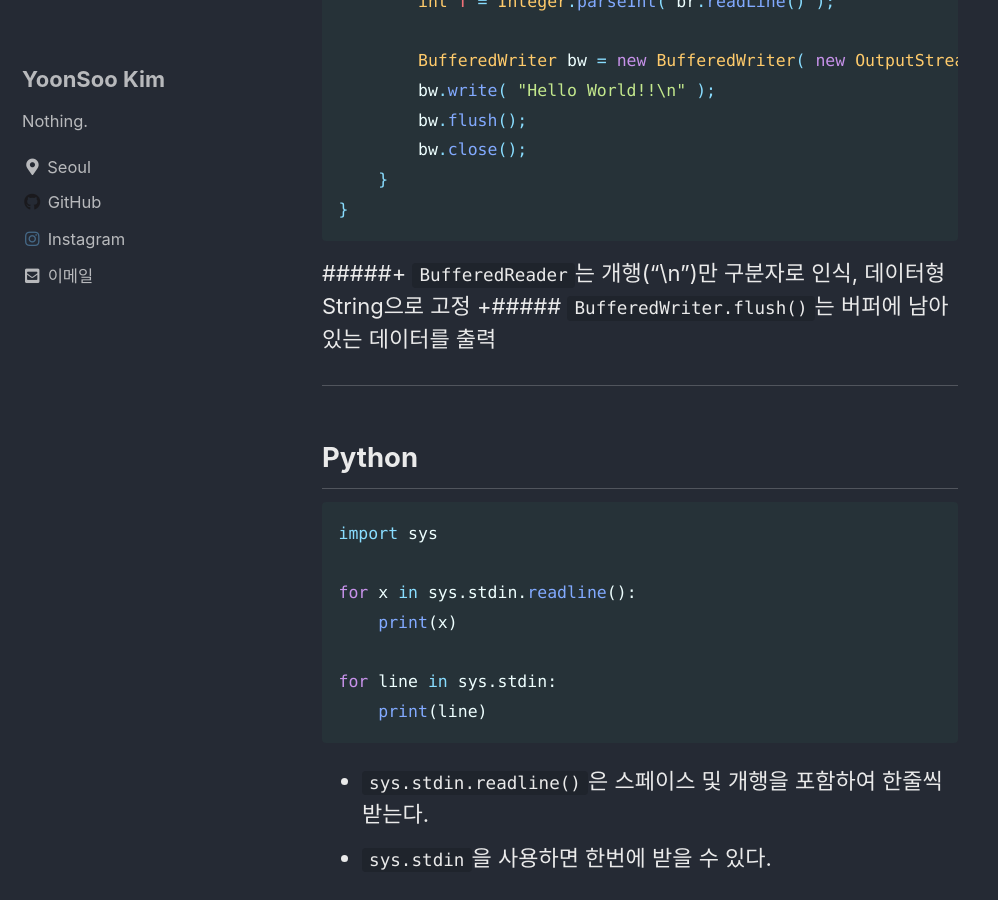
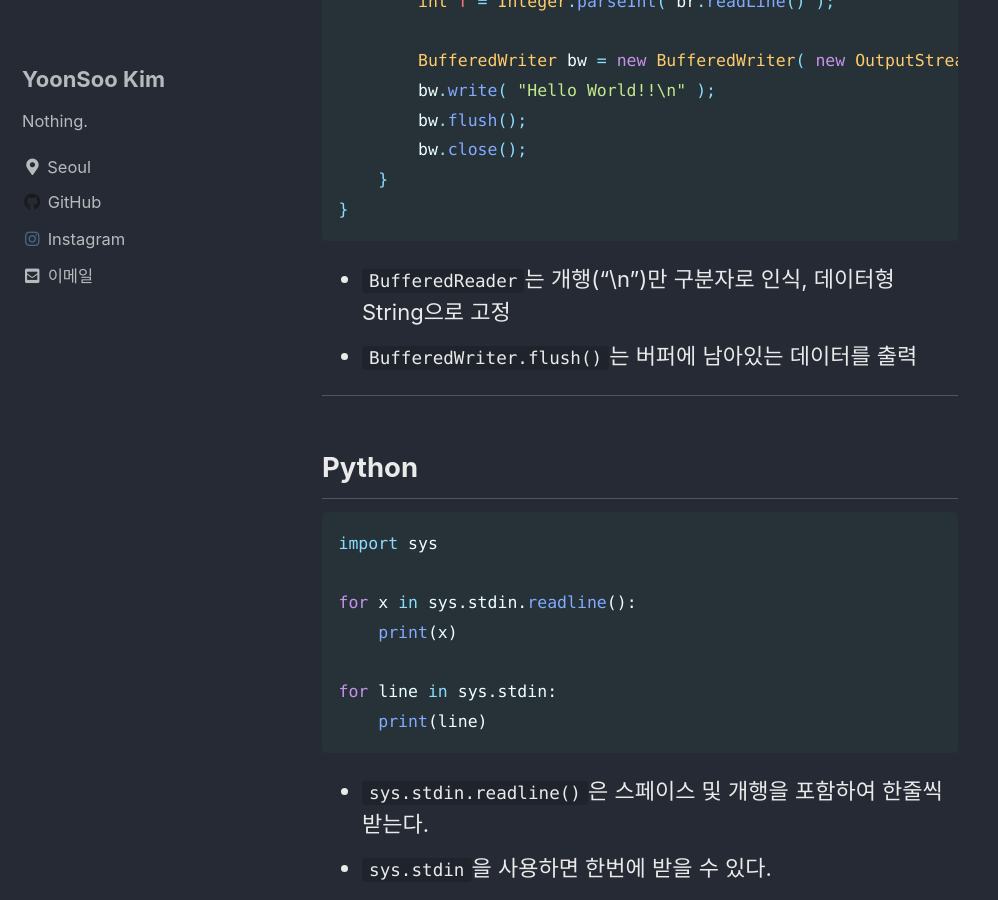
Before and after one commit to blackbeaver37/blackbeaver37.github.io, a Jekyll site: the page built from _posts/2020-07-23-fast_inoutput.md, in a window 1280 px wide and 900 px high, scrolled down 1229 px. Shown: the whole window, without its empty margins (0-998 px from the left). Built offline with Jekyll 4.4.1, drawn with Linux system fonts in a browser that asks for light colours; cached includes are drawn as plain includes.

````diff
--- a/_posts/2020-07-23-fast_inoutput.md
+++ b/_posts/2020-07-23-fast_inoutput.md
@@ -48,8 +48,8 @@ class Main {
     }
 }
 ```
-#####+ `BufferedReader`는 개행("\n")만 구분자로 인식, 데이터형 String으로 고정
-+##### `BufferedWriter.flush()`는 버퍼에 남아있는 데이터를 출력
++ `BufferedReader`는 개행("\n")만 구분자로 인식, 데이터형 String으로 고정
++ `BufferedWriter.flush()`는 버퍼에 남아있는 데이터를 출력
 
 ---
 
````
